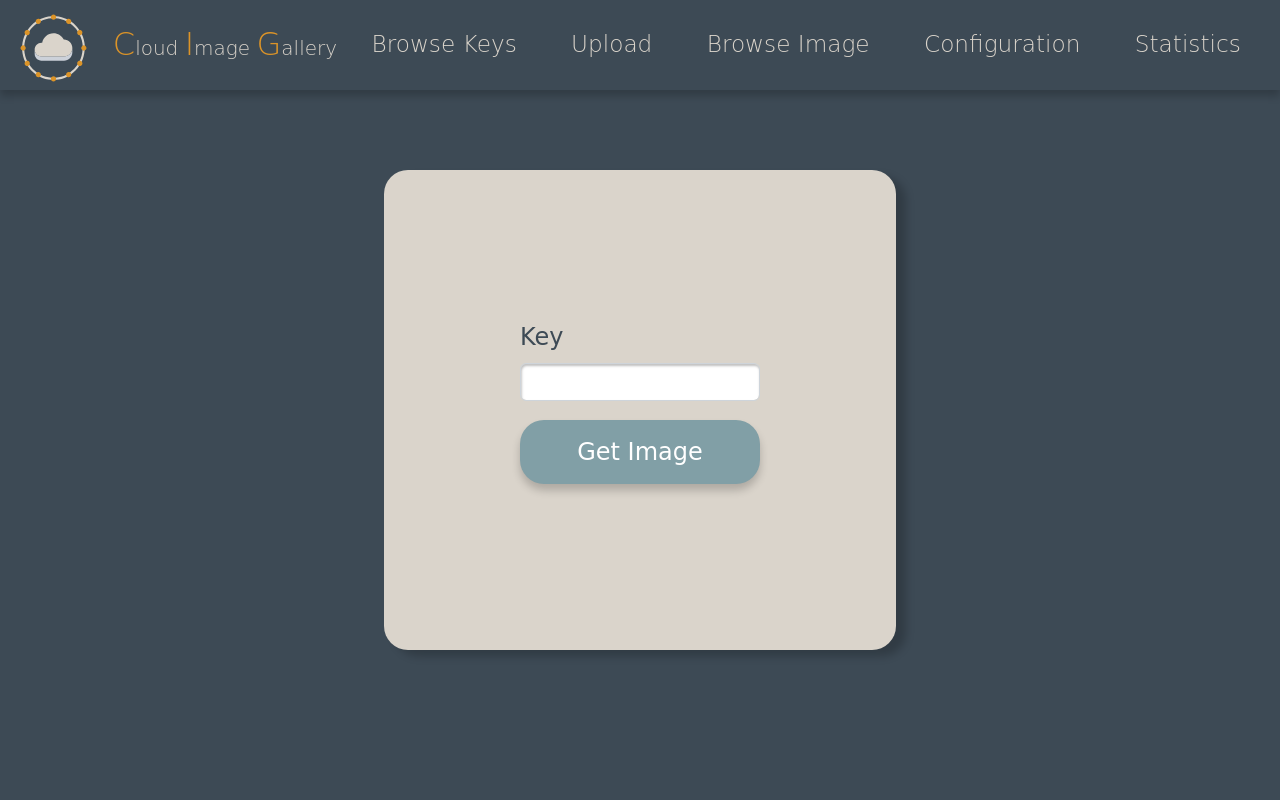
After one commit to xinyu910/Cloud-Image-Gallery, a Flask app: page /retrieve_key_form in a window 1280 px wide. The commit adds this page. Run offline with Flask 2, Linux system fonts and the light colour scheme.

Commit message:
get-key-page

```diff
--- a/app/main.py
+++ b/app/main.py
@@ -7,9 +7,9 @@ from flask import json
 def main():
     return render_template("home.html")
 
-'''
+
 @webapp.route('/key', methods=['POST'])
-def retrieve_by_key():
+def key():
     key = request.form.get('key')
 
     if key in memcache:
@@ -27,7 +27,7 @@ def retrieve_by_key():
         )
 
     return response
-'''
+
 @webapp.route('/statistics', methods=['POST'])
 def statistics():
     return render_template("statistics.html")
@@ -37,7 +37,7 @@ def config():
     return render_template("config.html")
 
 
-@webapp.route('/retrieve_key_form', methods=['POST'])
+@webapp.route('/retrieve_key_form', methods=['GET'])
 def retrieve_key_form():
     return render_template("key_form.html")
 
--- a/app/static/styles.css
+++ b/app/static/styles.css
@@ -8,6 +8,7 @@ body {
     min-height: 100vh;
 }
 
+/* home page */
 .container {
     display:flex;
     justify-content:center;
@@ -41,12 +42,6 @@ button:hover {
     opacity: 70%;
 }
 
-.navbar {
-    background-color: #7C8689;
-    display: flex;
-    align-items:flex-start;
-}
-
 .wrapper {
     position: relative;
 }
@@ -61,7 +56,7 @@ button:hover {
 
 .title {
     font-size: 3vmin;
-    font-weight: 20;
+    font-weight: 24;
     color: #DAD4CB;
     margin-left: 2vmin;
 }
@@ -71,3 +66,77 @@ button:hover {
     font-weight: 20;
     color: #DC9428;
 }
+/* end of home page */
+
+/* Header */
+
+.logoTitle-header{
+    display: flex;
+    align-items: center;
+    column-gap: 1.6vmin;
+    margin: 0.8vmin 0 0 1vmin;
+}
+
+.navbar {
+    box-shadow: 0 0.8vmin 1vmin rgba(0, 0, 0, 0.2);
+    color: #DAD4CB;
+}
+
+.title-header {
+    font-size: 2.5vmin;
+    font-weight: 22;
+    color: #DAD4CB;
+    margin-left: 2vmin;
+}
+
+.letter-header {
+    font-size: 4vmin;
+    font-weight: 18;
+    color: #DC9428;
+}
+
+.navbar-nav > li{
+    margin-left:1.5vmax;
+    margin-right:1.5vmax;
+}
+
+.navbar-dark .navbar-nav .nav-link {
+    color: #DAD4CB;
+    font-size: 2.9vmin;
+    font-weight: 20
+}
+
+/* Key form */
+.formContainer {
+    display:flex;
+    justify-content:center;
+    align-items:center;
+    height:60vmin;
+    width: 40vw;
+    background-color: #DAD4CB;
+    box-shadow: 0.8vw 0.8vmin 1vmin rgba(0, 0, 0, 0.2);
+    font-family: 'Poppins', cursive;
+    border: none;
+    border-radius: 3vmin;
+    margin: 10vh auto auto auto;
+    color: #3D4A55;
+    font-size: 3vmin;
+}
+
+.form-control {
+    box-shadow: inset 0.1vh 0.15vw 0.3vh rgba(0, 0, 0, 0.25)
+}
+
+.form-button {
+    width: 30vmin;
+    height: 8vmin;
+    border: none;
+    border-radius: 3vmin;
+    font-size: 3vmin;
+    font-family: 'Poppins', cursive;
+    color: #FFFFFF;
+    cursor: pointer;
+    box-shadow: 0 0.8vmin 1vmin rgba(0, 0, 0, 0.2);
+    margin: 2.3vh 0vh auto auto;
+    background-color: #819FA6
+}
--- a/app/templates/key_form.html
+++ b/app/templates/key_form.html
@@ -6,5 +6,15 @@
 </head>
 <html>
     <body>
+        {% include "nav_bar.html" %}
+        <div class="formContainer">
+            <form action="{{ url_for('key')}}" method="post">
+                <div class="mb-3">
+                    <label for="key" class="form-label">Key</label>
+                    <input size="lg" type="text" name="key" id="key" class="form-control"/>
+                    <button type="submit" value="get" class="form-button">Get Image</button>
+                </div>
+            </form>
+        </div>
     </body>
 </html>
--- /dev/null
+++ b/app/templates/nav_bar.html
@@ -0,0 +1,36 @@
+<!DOCTYPE html>
+<head>
+    <title>Search by Key Form</title>
+    <link href="https://cdn.jsdelivr.net/npm/bootstrap@5.2.2/dist/css/bootstrap.min.css" rel="stylesheet" integrity="sha384-Zenh87qX5JnK2Jl0vWa8Ck2rdkQ2Bzep5IDxbcnCeuOxjzrPF/et3URy9Bv1WTRi" crossorigin="anonymous">
+    <link rel="stylesheet" href="../static/styles.css">
+</head>
+<html>
+    <body>
+    <div class="navbar navbar-expand-lg sticky-top navbar-dark">
+        <div class="container-fluid">
+            <div class="collapse navbar-collapse" id="navbarSupportedContent">
+                <ul class="navbar-nav me-auto mb-2 mb-lg-0">
+                    <div class = "logoTitle-header">
+                        <a href="/">
+                            <img src="../static/CloudLogo.svg" style="width:105%; height: auto" alt="Logo">
+                        </a>
+                        <a href="/" style="text-decoration: none">
+                            <h1 class="title-header"><span class="letter-header">C</span>loud
+                                <span class="letter-header">I</span>mage
+                                <span class="letter-header">G</span>allery
+                            </h1>
+                        </a>
+                    </div>
+                </ul>
+                <ul class="navbar-nav ms-auto mb-2 mb-lg-0">
+                    <li class="nav-item"><a class="nav-link" href="{{ url_for('list_keys') }}">Browse Keys</a></li>
+                    <li class="nav-item"><a class="nav-link" href="{{ url_for('upload_form') }}">Upload</a></li>
+                    <li class="nav-item"><a class="nav-link" href="{{ url_for('retrieve_key_form') }}">Browse Image</a></li>
+                    <li class="nav-item"><a class="nav-link" href="{{ url_for('config') }}">Configuration</a></li>
+                    <li class="nav-item"><a class="nav-link" href="{{ url_for('statistics') }}">Statistics</a></li>
+                </ul>
+            </div>
+        </div>
+    </div>
+    </body>
+</html>
```
Also changed, not shown: app/templates/home.html (+8 -5 lines).
